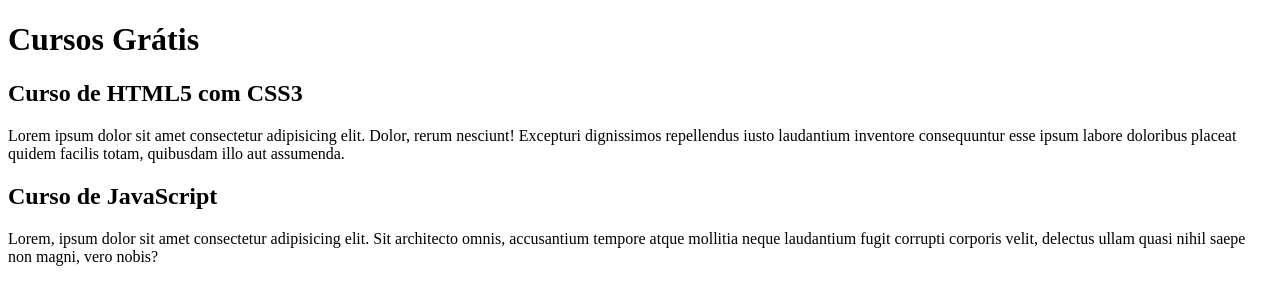
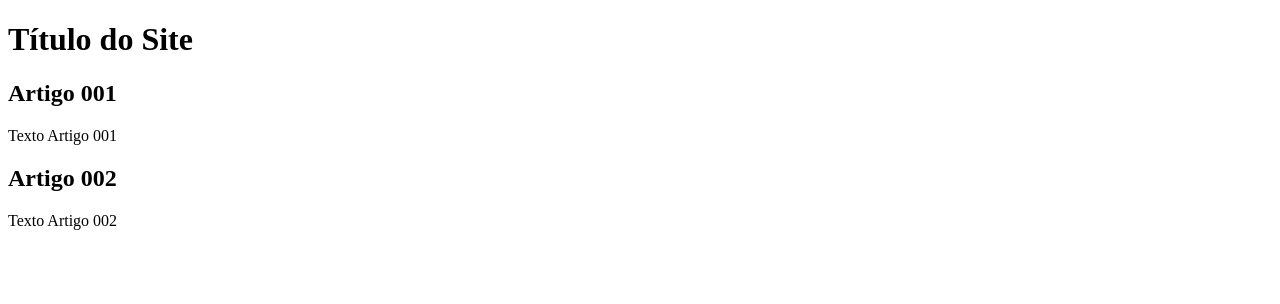
Before and after one commit to TheWiggers/projeto-site, a plain HTML site: page index.html in a window 1280 px wide. Drawn offline with Linux system fonts and the light colour scheme.

Commit message:
Update index.html

```diff
--- a/index.html
+++ b/index.html
@@ -9,15 +9,15 @@
 <body>
     <main>
         <head>
-            <h1>Cursos Grátis</h1>
+            <h1>Título do Site</h1>
         </head>
         <article>
-            <h2>Curso de HTML5 com CSS3</h2>
-            <p>Lorem ipsum dolor sit amet consectetur adipisicing elit. Dolor, rerum nesciunt! Excepturi dignissimos repellendus iusto laudantium inventore consequuntur esse ipsum labore doloribus placeat quidem facilis totam, quibusdam illo aut assumenda.</p>
+            <h2>Artigo 001</h2>
+            <p>Texto Artigo 001</p>
         </article>
         <article>
-            <h2>Curso de JavaScript</h2>
-            <p>Lorem, ipsum dolor sit amet consectetur adipisicing elit. Sit architecto omnis, accusantium tempore atque mollitia neque laudantium fugit corrupti corporis velit, delectus ullam quasi nihil saepe non magni, vero nobis?</p>
+            <h2>Artigo 002</h2>
+            <p>Texto Artigo 002</p>
         </article>
     </main>
 </body>
```
